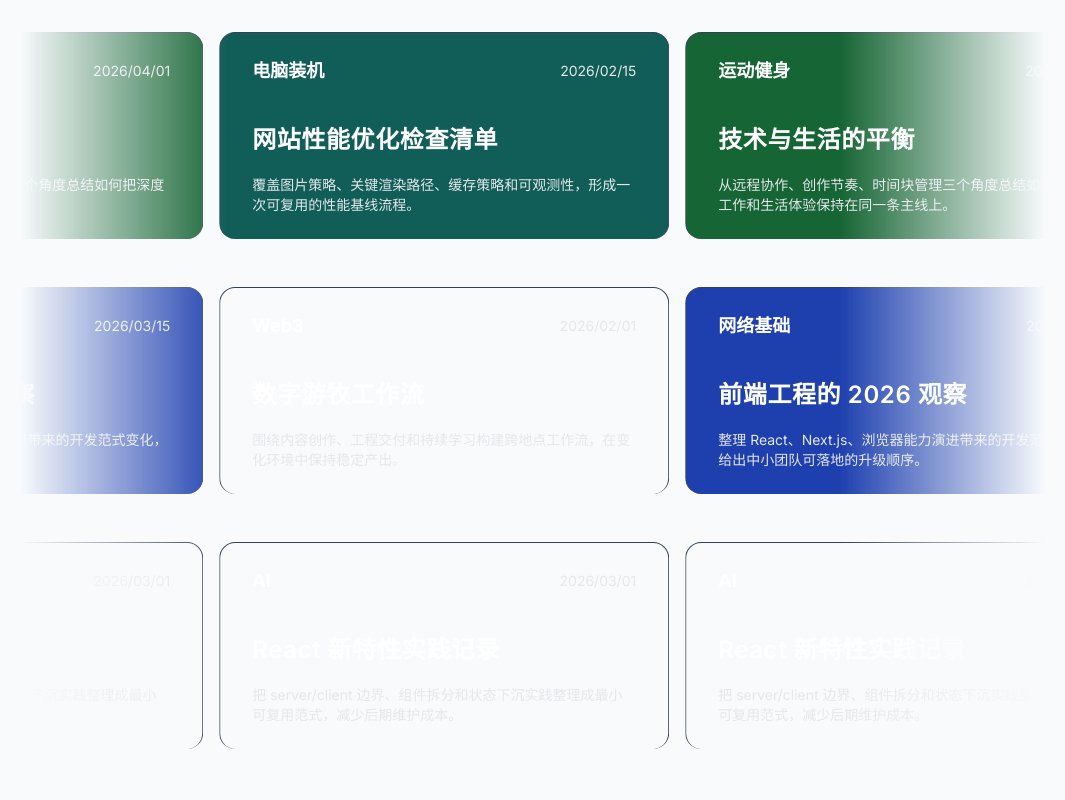
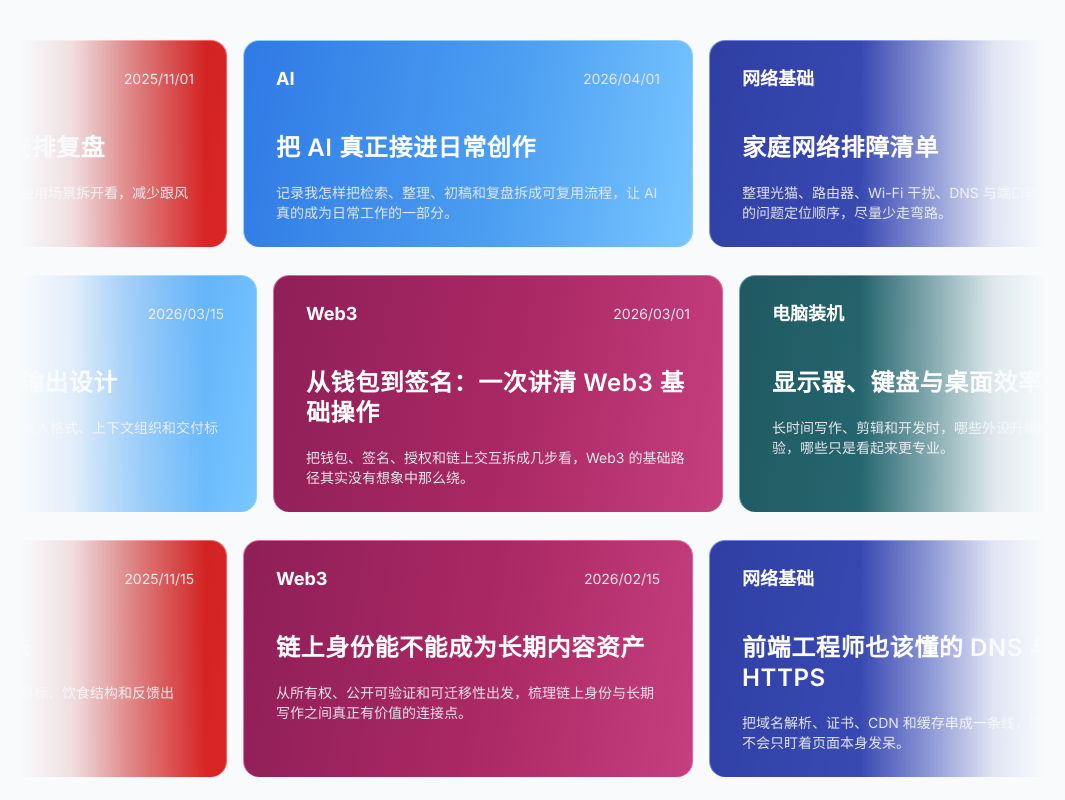
Before and after one commit to vcruntimeyue-jpg/my-website, a Next.js app: page / in a window 1280 px wide. Shown: the part 1100-1900 px from the top of the page, without its empty margins (107-1172 px from the left). Built offline with nearby package versions, Linux system fonts and the light colour scheme.

Commit message:
fix blog marquee layout and content

```diff
--- a/app/components/BlogSection.js
+++ b/app/components/BlogSection.js
@@ -2,42 +2,41 @@
 
 import RevealSection from "./RevealSection";
 
-const CARD_VARIANTS = [
-  {
-    bgClass: "bg-green-800",
+const CATEGORY_ORDER = ["AI", "Web3", "网络基础", "电脑装机", "运动健身", "营养补剂"];
+
+const CATEGORY_STYLES = {
+  AI: {
+    background: "linear-gradient(100deg, #2f7ae5 0%, #4c9ff2 58%, #79c6ff 100%)",
+    borderColor: "#8bd0ff",
   },
-  {
-    bgClass: "bg-pink-800",
+  Web3: {
+    background: "linear-gradient(100deg, #8f1f57 0%, #ab2965 55%, #c63f7e 100%)",
+    borderColor: "#d86ca0",
   },
-  {
-    bgClass: "bg-indigo-800",
+  网络基础: {
+    background: "linear-gradient(100deg, #2f3fa4 0%, #3d4eb9 55%, #4f62ca 100%)",
+    borderColor: "#7486de",
   },
-  {
-    bgClass: "bg-blue-800",
+  电脑装机: {
+    background: "linear-gradient(100deg, #1f5961 0%, #2a6f77 55%, #3a848e 100%)",
+    borderColor: "#61a7b0",
   },
-  {
-    bgClass: "bg-purple-700",
+  运动健身: {
+    background: "linear-gradient(100deg, #1f6a48 0%, #2f7f58 55%, #3f8f66 100%)",
+    borderColor: "#62a985",
   },
-  {
-    bgClass: "bg-teal-800",
+  营养补剂: {
+    background: "linear-gradient(100deg, #991b1b 0%, #b91c1c 55%, #dc2626 100%)",
+    borderColor: "#ef6b6b",
   },
-];
-
-const CATEGORY_COLORS = {
-  AI: "bg-sky-500",
-  Web3: "bg-rose-700",
-  网络基础: "bg-blue-800",
-  电脑装机: "bg-teal-800",
-  运动健身: "bg-green-800",
-  营养补剂: "bg-red-700",
 };
 
-function getCategoryColor(category, fallbackIndex) {
-  if (category && CATEGORY_COLORS[category]) {
-    return CATEGORY_COLORS[category];
+function getCategoryStyle(category, fallbackIndex) {
+  if (category && CATEGORY_STYLES[category]) {
+    return CATEGORY_STYLES[category];
   }
 
-  return CARD_VARIANTS[fallbackIndex % CARD_VARIANTS.length].bgClass;
+  return CATEGORY_STYLES[CATEGORY_ORDER[fallbackIndex % CATEGORY_ORDER.length]];
 }
 
 function formatDate(input) {
@@ -48,7 +47,7 @@ function formatDate(input) {
   });
 }
 
-function ensureMinItems(row, fallback, minCount = 6) {
+function ensureMinItems(row, fallback, minCount = 4) {
   if (!fallback.length) {
     return [];
   }
@@ -66,20 +65,45 @@ function ensureMinItems(row, fallback, minCount = 6) {
 }
 
 function splitRows(posts = []) {
-  const rowOne = posts.filter((_, index) => index % 3 === 0);
-  const rowTwo = posts.filter((_, index) => index % 3 === 1);
-  const rowThree = posts.filter((_, index) => index % 3 === 2);
+  const grouped = posts.reduce((result, post) => {
+    const key = post.category;
+
+    if (!result[key]) {
+      result[key] = [];
+    }
+
+    result[key].push(post);
+    return result;
+  }, {});
+  const rows = [[], [], []];
+
+  CATEGORY_ORDER.forEach((category, categoryIndex) => {
+    const categoryPosts = grouped[category] || [];
+
+    categoryPosts.forEach((post, postIndex) => {
+      rows[(categoryIndex + postIndex) % rows.length].push(post);
+    });
+  });
+
+  const leftovers = posts.filter((post) => !CATEGORY_ORDER.includes(post.category));
+
+  leftovers.forEach((post, index) => {
+    rows[index % rows.length].push(post);
+  });
 
   return {
-    rowOne: ensureMinItems(rowOne, posts, 5),
-    rowTwo: ensureMinItems(rowTwo, posts, 5),
-    rowThree: ensureMinItems(rowThree, posts, 5),
+    rowOne: ensureMinItems(rows[0], posts, 4),
+    rowTwo: ensureMinItems(rows[1], posts, 4),
+    rowThree: ensureMinItems(rows[2], posts, 4),
   };
 }
 
 function MarqueeBlogCard({ post, palette }) {
   return (
-    <article className={`h-full w-[350px] max-w-full relative rounded-2xl border border-b-0 border-slate-700 px-8 py-6 md:w-[450px] overflow-hidden flex flex-col gap-3 ${palette.bgClass}`}>
+    <article
+      className="h-full w-[350px] max-w-full relative rounded-2xl border border-b-0 px-8 py-6 md:w-[450px] overflow-hidden flex flex-col gap-3"
+      style={{ backgroundImage: palette.background, borderColor: palette.borderColor }}
+    >
       <div
         aria-hidden="true"
         className="absolute inset-0 w-full h-full scale-[1.2] transform opacity-10 [mask-image:radial-gradient(#fff,transparent,75%)]"
@@ -108,15 +132,10 @@ function MarqueeRow({ rowPosts, direction, rowIndex }) {
   const directionClass = direction === "right" ? "scroller-track-right" : "scroller-track-left";
 
   return (
-    <div
-      className="scroller relative z-20 overflow-hidden [mask-image:linear-gradient(to_right,transparent,white_20%,white_80%,transparent)]"
-      aria-label="博客滚动列表"
-    >
-      <ul className={`flex min-w-full shrink-0 gap-4 py-4 w-max flex-nowrap hover:[animation-play-state:paused] ${directionClass}`}>
+    <div className="scroller scroller-soft-mask relative z-20 overflow-hidden" aria-label="博客滚动列表">
+      <ul className={`scroller-track flex min-w-full shrink-0 gap-4 py-2 w-max flex-nowrap hover:[animation-play-state:paused] ${directionClass}`}>
         {duplicated.map((post, index) => {
-          const palette = {
-            bgClass: getCategoryColor(post.category, index + rowIndex),
-          };
+          const palette = getCategoryStyle(post.category, index + rowIndex);
 
           return (
             <li key={`${post.title}-${rowIndex}-${index}`} className="shrink-0">
@@ -135,14 +154,14 @@ export default function BlogSection({ posts }) {
   return (
     <RevealSection id="blog" className="w-full px-4 lg:px-16 xl:px-32 2xl:px-44 relative z-10 my-24 lg:my-32">
       <div className="w-full">
-        <div className="mb-12 lg:mb-16 flex flex-col gap-4">
+        <div className="mb-8 lg:mb-10 flex flex-col gap-4">
           <h2 className="text-orange-400 text-5xl xl:text-6xl font-semibold">博客</h2>
           <p className="text-xl text-slate-600 max-w-4xl mt-2">
             记录我的思考、学习和创作过程，包含AI、Web3、网络基础、电脑装机、运动健身、营养补剂等等
           </p>
         </div>
 
-        <div className="grid gap-4 mt-4">
+        <div className="grid mt-2" style={{ gap: "0.75rem" }}>
           <MarqueeRow rowPosts={rowOne} direction="right" rowIndex={0} />
           <MarqueeRow rowPosts={rowTwo} direction="left" rowIndex={1} />
           <MarqueeRow rowPosts={rowThree} direction="right" rowIndex={2} />
--- a/app/content/siteContent.js
+++ b/app/content/siteContent.js
@@ -47,54 +47,124 @@ export const siteContent = {
   sections: {
     blog: [
       {
-        title: "技术与生活的平衡",
+        title: "把 AI 真正接进日常创作",
         date: "2026-04-01",
         summary:
-          "从远程协作、创作节奏、时间块管理三个角度总结如何把深度工作和生活体验保持在同一条主线上。",
-        cover: "/assets/blog/blog-tech-life.webp",
-        url: "https://qzq.at",
-        category: "运动健身",
-        tags: ["生活方式", "效率", "创作"],
+          "记录我怎样把检索、整理、初稿和复盘拆成可复用流程，让 AI 真的成为日常工作的一部分。",
+        cover: "/assets/blog/blog-react.webp",
+        url: "https://openai.com/",
+        category: "AI",
+        tags: ["AI", "工作流", "创作"],
       },
       {
-        title: "前端工程的 2026 观察",
+        title: "AI 工作流的输入输出设计",
         date: "2026-03-15",
         summary:
-          "整理 React、Next.js、浏览器能力演进带来的开发范式变化，给出中小团队可落地的升级顺序。",
+          "比起不断叠加工具，我更关心输入格式、上下文组织和交付标准如何让结果稳定下来。",
         cover: "/assets/blog/blog-frontend.webp",
-        url: "https://nextjs.org/blog",
-        category: "网络基础",
-        tags: ["Next.js", "React", "架构"],
+        url: "https://platform.openai.com/docs",
+        category: "AI",
+        tags: ["AI", "效率", "方法论"],
       },
       {
-        title: "React 新特性实践记录",
+        title: "从钱包到签名：一次讲清 Web3 基础操作",
         date: "2026-03-01",
         summary:
-          "把 server/client 边界、组件拆分和状态下沉实践整理成最小可复用范式，减少后期维护成本。",
-        cover: "/assets/blog/blog-react.webp",
-        url: "https://react.dev/blog",
-        category: "AI",
-        tags: ["React", "组件设计"],
+          "把钱包、签名、授权和链上交互拆成几步看，Web3 的基础路径其实没有想象中那么绕。",
+        cover: "/assets/blog/blog-nomad.webp",
+        url: "https://ethereum.org/",
+        category: "Web3",
+        tags: ["Web3", "钱包", "基础"],
       },
       {
-        title: "网站性能优化检查清单",
+        title: "链上身份能不能成为长期内容资产",
         date: "2026-02-15",
         summary:
-          "覆盖图片策略、关键渲染路径、缓存策略和可观测性，形成一次可复用的性能基线流程。",
-        cover: "/assets/blog/blog-performance.webp",
-        url: "https://web.dev/",
-        category: "电脑装机",
-        tags: ["性能", "Web"],
+          "从所有权、公开可验证和可迁移性出发，梳理链上身份与长期写作之间真正有价值的连接点。",
+        cover: "/assets/blog/blog-tech-life.webp",
+        url: "https://ethereum.org/en/web3/",
+        category: "Web3",
+        tags: ["Web3", "身份", "内容"],
       },
       {
-        title: "数字游牧工作流",
+        title: "前端工程师也该懂的 DNS 与 HTTPS",
         date: "2026-02-01",
         summary:
-          "围绕内容创作、工程交付和持续学习构建跨地点工作流，在变化环境中保持稳定产出。",
+          "把域名解析、证书、CDN 和缓存串成一条线，线上排障时就不会只盯着页面本身发呆。",
+        cover: "/assets/blog/blog-performance.webp",
+        url: "https://developers.cloudflare.com/dns/",
+        category: "网络基础",
+        tags: ["网络基础", "DNS", "HTTPS"],
+      },
+      {
+        title: "家庭网络排障清单",
+        date: "2026-01-20",
+        summary:
+          "整理光猫、路由器、Wi-Fi 干扰、DNS 与端口转发这些最常见的问题定位顺序，尽量少走弯路。",
+        cover: "/assets/blog/blog-frontend.webp",
+        url: "https://www.cloudflare.com/learning/dns/what-is-dns/",
+        category: "网络基础",
+        tags: ["网络基础", "排障", "家庭网络"],
+      },
+      {
+        title: "一台创作主机的装机思路",
+        date: "2026-01-10",
+        summary:
+          "从 CPU、显卡、内存、硬盘与散热预算出发，讨论一套更平衡而不是只堆参数的配置方式。",
+        cover: "/assets/blog/blog-tech-life.webp",
+        url: "https://www.tomshardware.com/",
+        category: "电脑装机",
+        tags: ["电脑装机", "硬件", "配置"],
+      },
+      {
+        title: "显示器、键盘与桌面效率",
+        date: "2025-12-26",
+        summary:
+          "长时间写作、剪辑和开发时，哪些外设升级真的能改变工作体验，哪些只是看起来更专业。",
+        cover: "/assets/blog/blog-performance.webp",
+        url: "https://www.rtings.com/monitor",
+        category: "电脑装机",
+        tags: ["电脑装机", "外设", "效率"],
+      },
+      {
+        title: "技术与生活的平衡",
+        date: "2025-12-12",
+        summary:
+          "从训练安排、创作节奏和时间块管理三个角度总结，怎样把深度工作和生活体验放在同一条主线上。",
+        cover: "/assets/blog/blog-tech-life.webp",
+        url: "https://www.strongerbyscience.com/",
+        category: "运动健身",
+        tags: ["运动健身", "节奏", "生活方式"],
+      },
+      {
+        title: "恢复比训练更难：一周节奏记录",
+        date: "2025-11-28",
+        summary:
+          "记录训练量、睡眠和工作强度如何互相牵制，以及我怎样调整每周节奏避免长期透支。",
         cover: "/assets/blog/blog-nomad.webp",
-        url: "https://developer.chrome.com/blog",
-        category: "Web3",
-        tags: ["数字游牧", "工作流"],
+        url: "https://www.precisionnutrition.com/",
+        category: "运动健身",
+        tags: ["运动健身", "恢复", "训练"],
+      },
+      {
+        title: "日常补剂怎么做减法",
+        date: "2025-11-15",
+        summary:
+          "不追求堆满一桌瓶瓶罐罐，而是从目标、饮食结构和反馈出发，做更克制的补剂选择。",
+        cover: "/assets/blog/blog-react.webp",
+        url: "https://examine.com/",
+        category: "营养补剂",
+        tags: ["营养补剂", "补剂", "饮食"],
+      },
+      {
+        title: "训练期饮食和补剂安排复盘",
+        date: "2025-11-01",
+        summary:
+          "把蛋白质、碳水、肌酸和电解质的使用场景拆开看，减少跟风式补充带来的混乱。",
+        cover: "/assets/blog/blog-performance.webp",
+        url: "https://www.healthline.com/nutrition/sports-nutrition-guide",
+        category: "营养补剂",
+        tags: ["营养补剂", "训练", "恢复"],
       },
     ],
     game: [
--- a/app/globals.css
+++ b/app/globals.css
@@ -76,7 +76,7 @@ a:focus-visible {
    保留原站板块所需的额外动效 (Scroller 等)
    ============================================ */
 .scroller ul {
-  animation: scroll-left 60s linear infinite !important;
+  will-change: transform;
 }
 
 @keyframes scroll-left {
@@ -95,6 +95,31 @@ a:focus-visible {
 
 .scroller-track-right {
   animation: scroll-right 60s linear infinite !important;
+}
+
+.scroller-soft-mask {
+  mask-image: linear-gradient(
+    to right,
+    transparent 0%,
+    rgba(255, 255, 255, 0.12) 5%,
+    rgba(255, 255, 255, 0.55) 11%,
+    white 18%,
+    white 82%,
+    rgba(255, 255, 255, 0.55) 89%,
+    rgba(255, 255, 255, 0.12) 95%,
+    transparent 100%
+  );
+  -webkit-mask-image: linear-gradient(
+    to right,
+    transparent 0%,
+    rgba(255, 255, 255, 0.12) 5%,
+    rgba(255, 255, 255, 0.55) 11%,
+    white 18%,
+    white 82%,
+    rgba(255, 255, 255, 0.55) 89%,
+    rgba(255, 255, 255, 0.12) 95%,
+    transparent 100%
+  );
 }
 
 @keyframes blog-marquee-row-1 {
```
